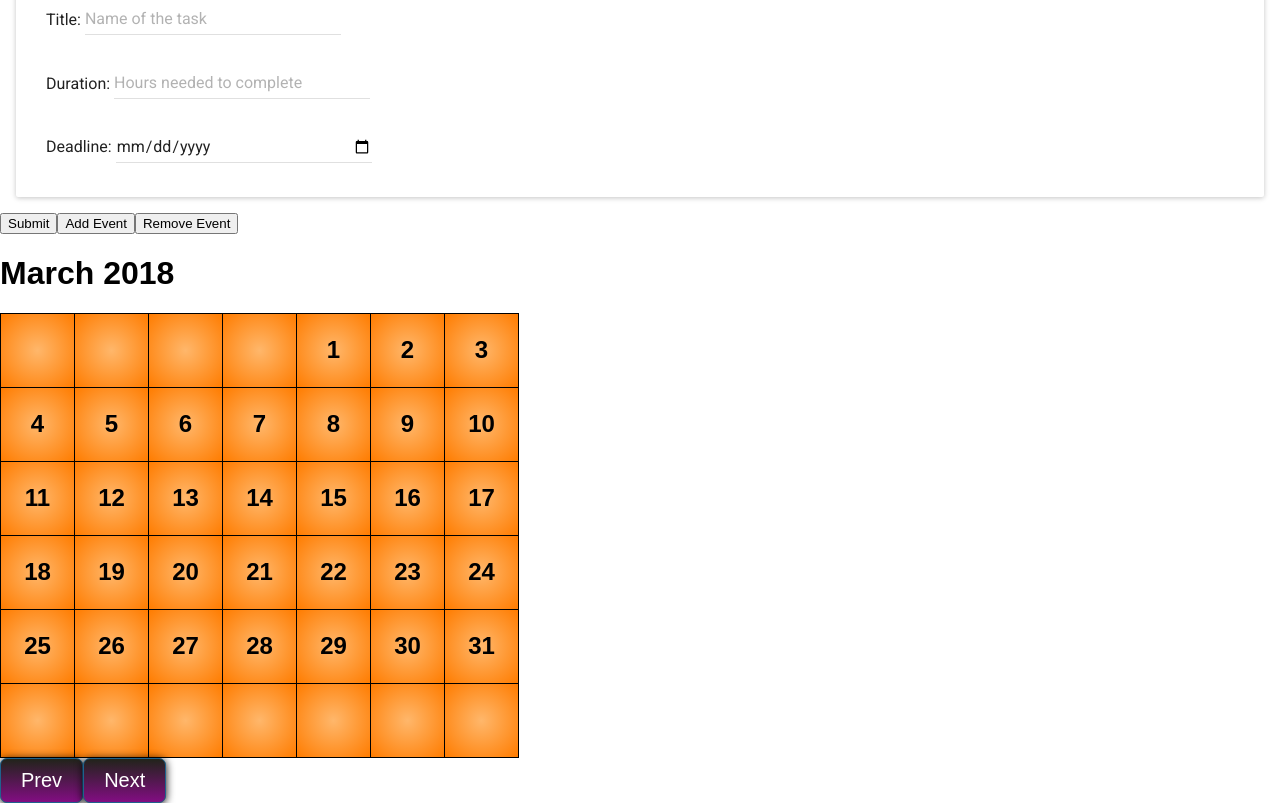
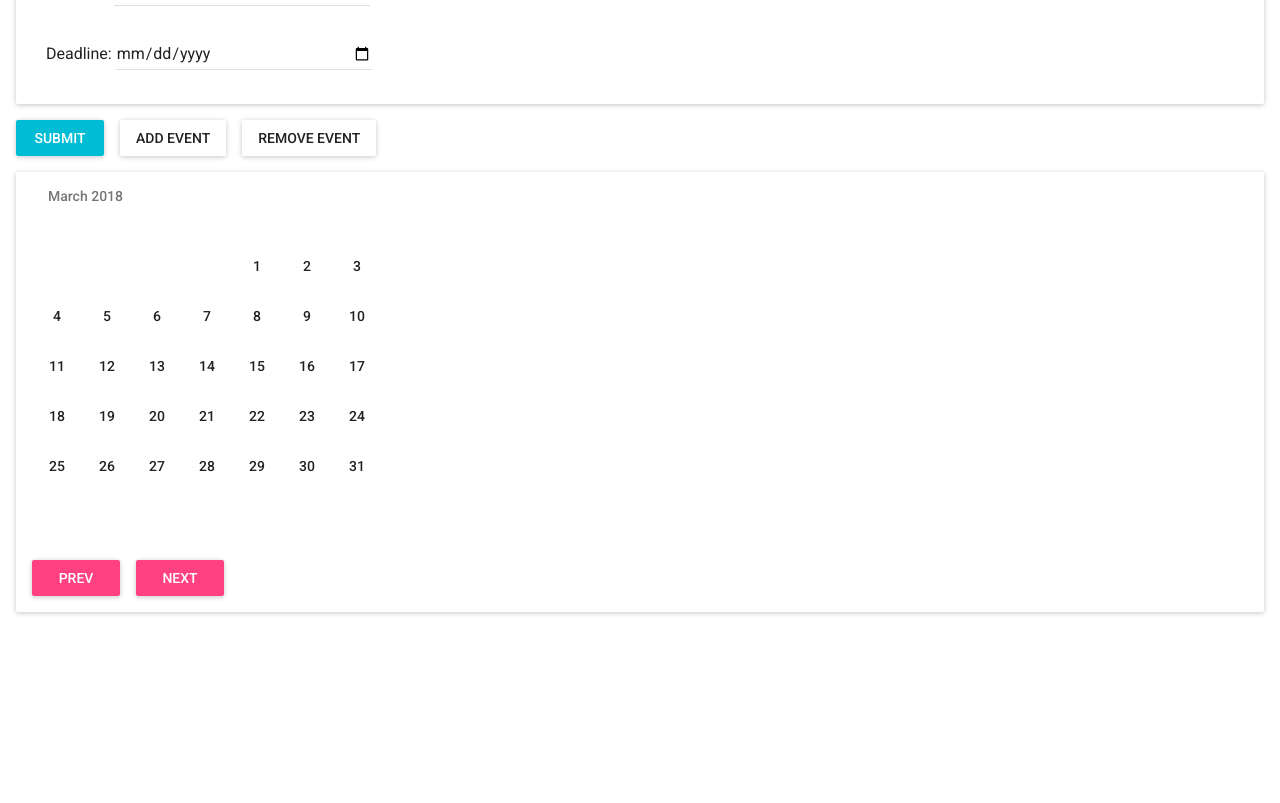
Before and after one commit to lbatch/hackathon-sp18, a React (Create React App) app in the folder client/: page / in a window 1280 px wide. Shown: the part 920-1723 px from the top of the page. After the commit the page ends 1548 px from the top, so only its background shows below. Built offline with nearby package versions, Linux system fonts and the light colour scheme; the HTML template or start-up script is replaced by a standard one.

Commit message:
Implemented basic calendar styling

```diff
--- a/client/src/App.css
+++ b/client/src/App.css
@@ -1,4 +1,4 @@
-.changeDisplay {
+/*.changeDisplay {
   background: #21241a;
   background-image: -webkit-linear-gradient(top, #21241a, #820d82);
   background-image: -moz-linear-gradient(top, #21241a, #820d82);
@@ -28,7 +28,7 @@
   background-image: linear-gradient(to bottom, #b63cfc, #6a92ad);
   text-decoration: none;
 }
-
+*/
 fieldset {
   border: 0;
 }
--- a/client/src/App.js
+++ b/client/src/App.js
@@ -6,6 +6,7 @@ import MuiThemeProvider from 'material-ui/styles/MuiThemeProvider'; // for Mater
 import TextField from 'material-ui/TextField';
 import Paper from 'material-ui/Paper';
 import Subheader from 'material-ui/Subheader';
+import RaisedButton from 'material-ui/RaisedButton';
 
 class App extends Component {
   constructor(props) {
@@ -125,15 +126,17 @@ class App extends Component {
         <Banner />
         <form name="eventForm" onSubmit={this.submitFormHandler}>
           {formInputs}
-          <input type="submit"/>
-          <button onClick={this.addEventHandler}>Add Event</button>
-          <button onClick={this.removeEventHandler}>Remove Event</button>
+          <RaisedButton type="submit" label="Submit" style={{marginLeft: '1rem'}} primary={true}/>
+          <RaisedButton onClick={this.addEventHandler} label="Add Event" style={{marginLeft: '1rem'}}/>
+          <RaisedButton onClick={this.removeEventHandler} label="Remove Event" style={{marginLeft: '1rem'}}/>
         </form>
-        <Calendar display={this.state.displayMonth} tasks={this.state.tasks}/>
-        <div>
-          <button className="changeDisplay" onClick={this.lastMonthHandler}>Prev</button>
-          <button className="changeDisplay" onClick={this.nextMonthHandler}>Next</button>
-        </div>
+        <Paper style={{margin: '1rem', paddingLeft: '1rem', paddingRight: '1rem', display: 'block'}} zDepth={1}>
+          <Calendar display={this.state.displayMonth} tasks={this.state.tasks}/>
+          <div>
+            <RaisedButton className="changeDisplay" onClick={this.lastMonthHandler} label="Prev" style={{marginTop: '1rem', marginBottom: '1rem', marginRight: '1rem'}} secondary={true}/>
+            <RaisedButton className="changeDisplay" onClick={this.nextMonthHandler} label="Next" style={{marginTop: '1rem', marginBottom: '1rem', marginRight: '1rem'}} secondary={true}/>
+          </div>
+        </Paper>
       </div>
       </MuiThemeProvider>
     );
--- a/client/src/Banner.css
+++ b/client/src/Banner.css
@@ -2,10 +2,8 @@
   text-align: center;
 }
 
-
 .App-header {
   background-color: #222;
-  height: 150px;
   padding: 20px;
   color: white;
 }
--- a/client/src/Banner.js
+++ b/client/src/Banner.js
@@ -1,15 +1,13 @@
 import React from 'react';
 import './Banner.css';
 import AppBar from 'material-ui/AppBar';
-import IconButton from 'material-ui/IconButton';
 
 const banner = (props) => {
   return (
     <div className="App">
       <AppBar
         title="Optimus Time"
-        showMenuIconButton={false}
-      />
+        showMenuIconButton={false} />
       <header className="App-header">
         <p className="App-intro">
           ...Instructions Here...
--- a/client/src/Calendar.css
+++ b/client/src/Calendar.css
@@ -1,4 +1,5 @@
 .day {
+  /*
   border: 1px solid #000;
   float: left;
   font-size: 24px;
@@ -11,12 +12,16 @@
   text-align: center;
   width: 75px;
   background: -webkit-radial-gradient(center, ellipse cover, #ffb76b 0%,#ff7c00 100%,#ff7f04 100%);
+  */
+  width: 50px !important;
+  min-width: 50px !important;
+  height: 50px !important;
 }
-
+/*
 .day:hover {
   background: -webkit-radial-gradient(center, ellipse cover, #fcecfc 0%,#fd89d7 100%,#fba6e1 100%,#ff7cd8 100%);
 }
-
+*/
 .boardRow {
   clear: both;
   display: table;
--- a/client/src/Calendar.js
+++ b/client/src/Calendar.js
@@ -1,6 +1,8 @@
 import React from 'react';
 import './Calendar.css'
-
+import Subheader from 'material-ui/Subheader';
+import Paper from 'material-ui/Paper';
+import FlatButton from 'material-ui/FlatButton';
 
 const calendar = (props) => {
   let dates = [];
@@ -44,60 +46,60 @@ const calendar = (props) => {
 
   return (
     <div className="calendar">
-      <h1>{monthNames[props.display.month]} {props.display.year}</h1>
+        <Subheader>{monthNames[props.display.month]} {props.display.year}</Subheader>
         <div className="boardRow">
-        <button className="day" onClick={buttonClicked}>{dates[0]}</button>
-        <button className="day" onClick={buttonClicked}>{dates[1]}</button>
-        <button className="day" onClick={buttonClicked}>{dates[2]}</button>
-        <button className="day" onClick={buttonClicked}>{dates[3]}</button>
-        <button className="day" onClick={buttonClicked}>{dates[4]}</button>
-        <button className="day" onClick={buttonClicked}>{dates[5]}</button>
-        <button className="day" onClick={buttonClicked}>{dates[6]}</button>
+          <FlatButton className="day" onClick={buttonClicked} label={dates[0]}/>
+          <FlatButton className="day" onClick={buttonClicked} label={dates[1]}/>
+          <FlatButton className="day" onClick={buttonClicked} label={dates[2]}/>
+          <FlatButton className="day" onClick={buttonClicked} label={dates[3]}/>
+          <FlatButton className="day" onClick={buttonClicked} label={dates[4]}/>
+          <FlatButton className="day" onClick={buttonClicked} label={dates[5]}/>
+          <FlatButton className="day" onClick={buttonClicked} label={dates[6]}/>
         </div>
         <div className="boardRow">
-        <button className="day" onClick={buttonClicked}>{dates[7]}</button>
-        <button className="day" onClick={buttonClicked}>{dates[8]}</button>
-        <button className="day" onClick={buttonClicked}>{dates[9]}</button>
-        <button className="day" onClick={buttonClicked}>{dates[10]}</button>
-        <button className="day" onClick={buttonClicked}>{dates[11]}</button>
-        <button className="day" onClick={buttonClicked}>{dates[12]}</button>
-        <button className="day" onClick={buttonClicked}>{dates[13]}</button>
+          <FlatButton className="day" onClick={buttonClicked} label={dates[7]}/>
+          <FlatButton className="day" onClick={buttonClicked} label={dates[8]}/>
+          <FlatButton className="day" onClick={buttonClicked} label={dates[9]}/>
+          <FlatButton className="day" onClick={buttonClicked} label={dates[10]}/>
+          <FlatButton className="day" onClick={buttonClicked} label={dates[11]}/>
+          <FlatButton className="day" onClick={buttonClicked} label={dates[12]}/>
+          <FlatButton className="day" onClick={buttonClicked} label={dates[13]}/>
         </div>
       <div className="boardRow">
-        <button className="day" onClick={buttonClicked}>{dates[14]}</button>
-        <button className="day" onClick={buttonClicked}>{dates[15]}</button>
-        <button className="day" onClick={buttonClicked}>{dates[16]}</button>
-        <button className="day" onClick={buttonClicked}>{dates[17]}</button>
-        <button className="day" onClick={buttonClicked}>{dates[18]}</button>
-        <button className="day" onClick={buttonClicked}>{dates[19]}</button>
-        <button className="day" onClick={buttonClicked}>{dates[20]}</button>
+          <FlatButton className="day" onClick={buttonClicked} label={dates[14]}/>
+          <FlatButton className="day" onClick={buttonClicked} label={dates[15]}/>
+          <FlatButton className="day" onClick={buttonClicked} label={dates[16]}/>
+          <FlatButton className="day" onClick={buttonClicked} label={dates[17]}/>
+          <FlatButton className="day" onClick={buttonClicked} label={dates[18]}/>
+          <FlatButton className="day" onClick={buttonClicked} label={dates[19]}/>
+          <FlatButton className="day" onClick={buttonClicked} label={dates[20]}/>
         </div>
         <div className="boardRow">
-        <button className="day" onClick={buttonClicked}>{dates[21]}</button>
-        <button className="day" onClick={buttonClicked}>{dates[22]}</button>
-        <button className="day" onClick={buttonClicked}>{dates[23]}</button>
-        <button className="day" onClick={buttonClicked}>{dates[24]}</button>
-        <button className="day" onClick={buttonClicked}>{dates[25]}</button>
-        <button className="day" onClick={buttonClicked}>{dates[26]}</button>
-        <button className="day" onClick={buttonClicked}>{dates[27]}</button>
+          <FlatButton className="day" onClick={buttonClicked} label={dates[21]}/>
+          <FlatButton className="day" onClick={buttonClicked} label={dates[22]}/>
+          <FlatButton className="day" onClick={buttonClicked} label={dates[23]}/>
+          <FlatButton className="day" onClick={buttonClicked} label={dates[24]}/>
+          <FlatButton className="day" onClick={buttonClicked} label={dates[25]}/>
+          <FlatButton className="day" onClick={buttonClicked} label={dates[26]}/>
+          <FlatButton className="day" onClick={buttonClicked} label={dates[27]}/>
         </div>
         <div className="boardRow">
-        <button className="day" onClick={buttonClicked}>{dates[28]}</button>
-        <button className="day" onClick={buttonClicked}>{dates[29]}</button>
-        <button className="day" onClick={buttonClicked}>{dates[30]}</button>
-        <button className="day" onClick={buttonClicked}>{dates[31]}</button>
-        <button className="day" onClick={buttonClicked}>{dates[32]}</button>
-        <button className="day" onClick={buttonClicked}>{dates[33]}</button>
-        <button className="day" onClick={buttonClicked}>{dates[34]}</button>
+          <FlatButton className="day" onClick={buttonClicked} label={dates[28]}/>
+          <FlatButton className="day" onClick={buttonClicked} label={dates[29]}/>
+          <FlatButton className="day" onClick={buttonClicked} label={dates[30]}/>
+          <FlatButton className="day" onClick={buttonClicked} label={dates[31]}/>
+          <FlatButton className="day" onClick={buttonClicked} label={dates[32]}/>
+          <FlatButton className="day" onClick={buttonClicked} label={dates[33]}/>
+          <FlatButton className="day" onClick={buttonClicked} label={dates[34]}/>
         </div>
         <div className="boardRow">
-        <button className="day" onClick={buttonClicked}>{dates[35]}</button>
-        <button className="day" onClick={buttonClicked}>{dates[36]}</button>
-        <button className="day" onClick={buttonClicked}>{dates[37]}</button>
-        <button className="day" onClick={buttonClicked}>{dates[38]}</button>
-        <button className="day" onClick={buttonClicked}>{dates[39]}</button>
-        <button className="day" onClick={buttonClicked}>{dates[40]}</button>
-        <button className="day" onClick={buttonClicked}>{dates[41]}</button>
+          <FlatButton className="day" onClick={buttonClicked} label={dates[35]}/>
+          <FlatButton className="day" onClick={buttonClicked} label={dates[36]}/>
+          <FlatButton className="day" onClick={buttonClicked} label={dates[37]}/>
+          <FlatButton className="day" onClick={buttonClicked} label={dates[38]}/>
+          <FlatButton className="day" onClick={buttonClicked} label={dates[39]}/>
+          <FlatButton className="day" onClick={buttonClicked} label={dates[40]}/>
+          <FlatButton className="day" onClick={buttonClicked} label={dates[41]}/>
         </div>
         <div id='eventDisplay'></div>
     </div>
```
Also changed, not shown: 1 other file (tests, documents, lock files or other folders). Lines whose indentation alone changed are shown as unchanged.
